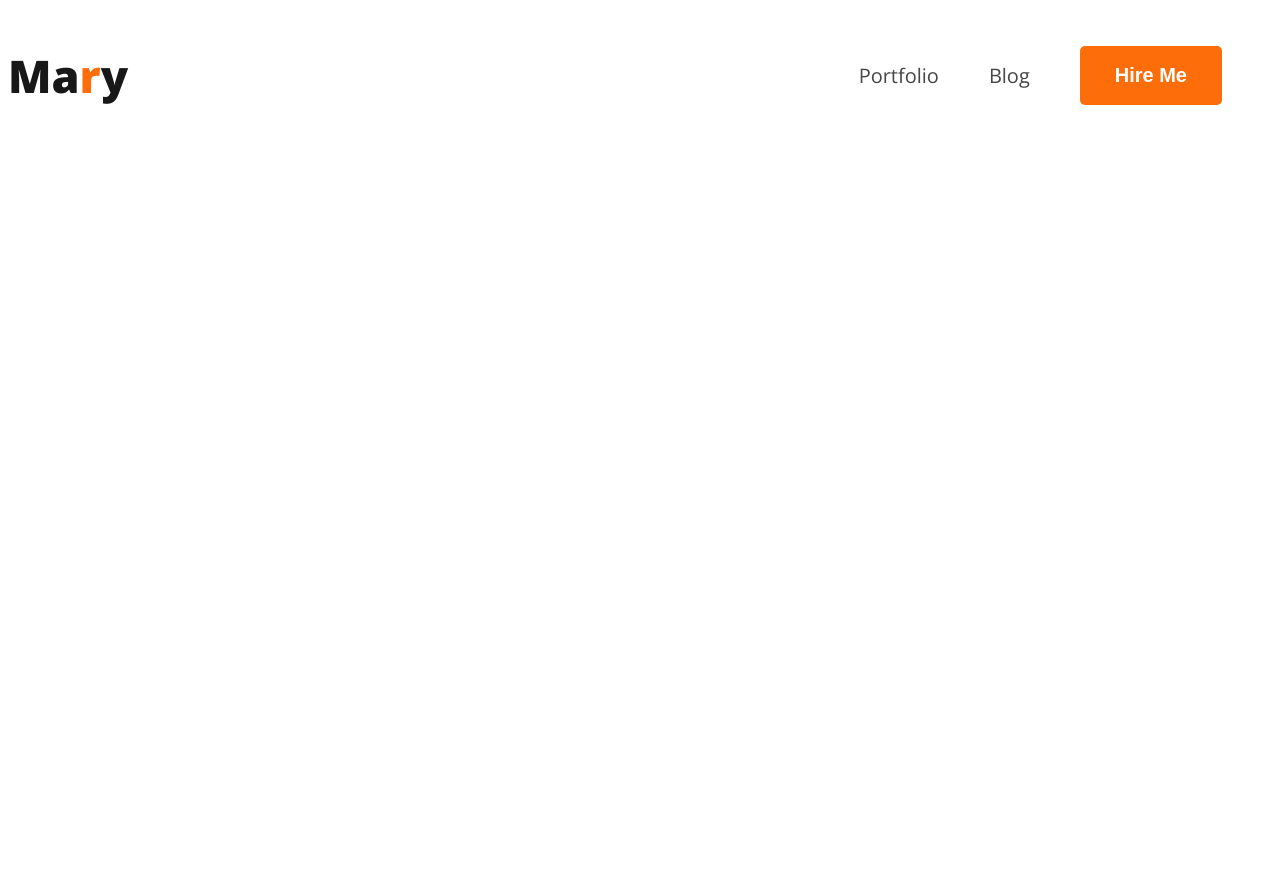
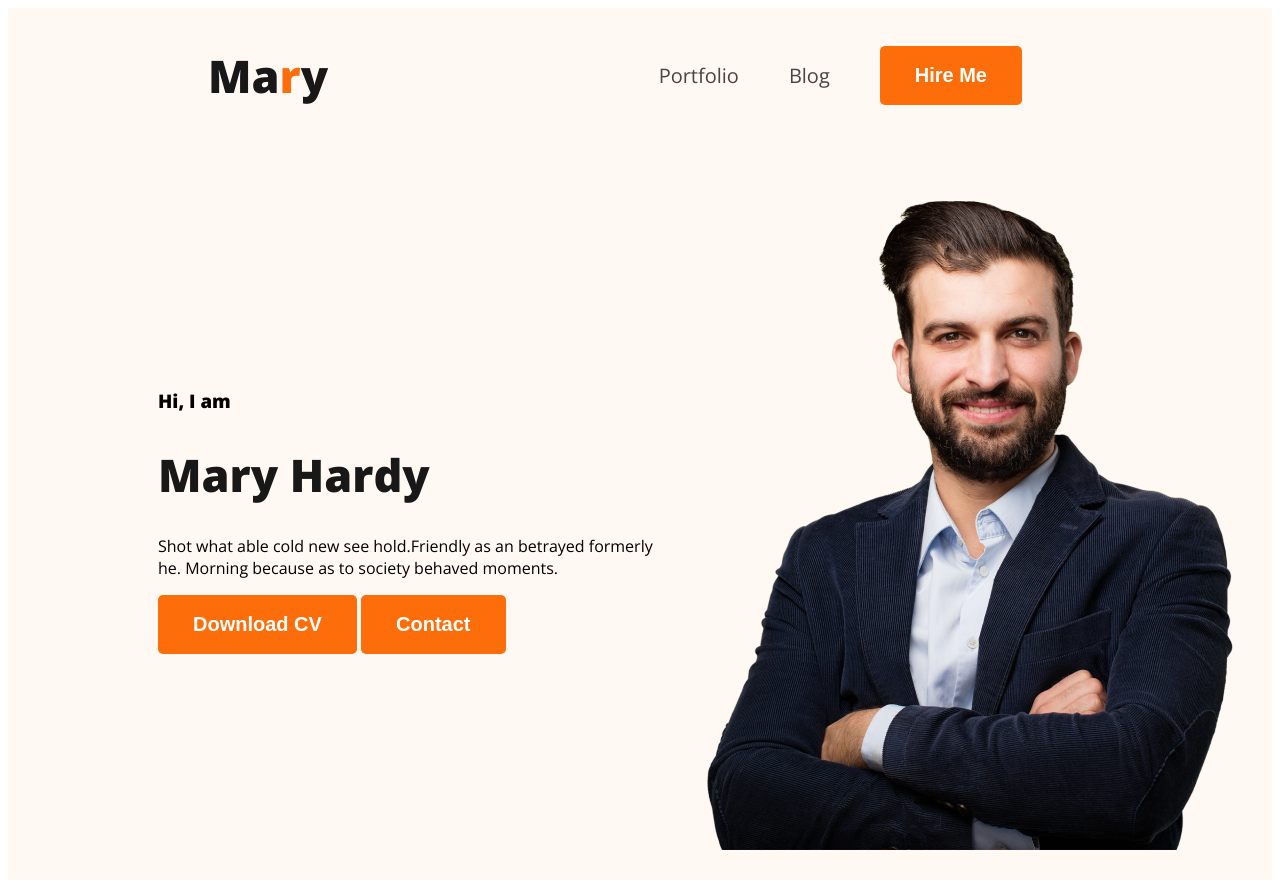
Before and after one commit to Mahmud4M/web-portfolio, a plain HTML site: page index.html in a window 1280 px wide. Before the commit the page ends 800 px from the top, so only its background shows below. Drawn offline with nearby package versions, Linux system fonts and the light colour scheme.

Commit message:
second changed

```diff
--- a/css/style.css
+++ b/css/style.css
@@ -12,11 +12,12 @@ body{
     padding: 18px 35px;
 }
 /* Common css End */
-/* Header css Start */
+/* Nav css Start */
 nav{
     display: flex;
     justify-content: space-between;
     align-items: center;
+    margin: 0 200px;
 }
 .nav-title{
     display: flex;
@@ -40,3 +41,17 @@ font-weight: 800;
 .nav-style{
     color: #FD6E0A;
 }
+/* Nav End */
+/* Header Part Start */
+header{
+    background-color: #FFF8F3;
+}
+.banner{
+    padding: 30px 30px 30px 150px;
+    display: flex;
+    align-items: center;
+}
+/* .profile_pic{ */
+    /* width: 300px; */
+    /* height: 400px; */
+/* } */
--- a/index.html
+++ b/index.html
@@ -20,6 +20,16 @@
                 <li><button class="btn-primary">Hire Me</button></li>
             </ul>
         </nav>
+        <div class="banner">
+            <div class="banner_content">
+                <h3>Hi, I  am</h3>
+                <h1>Mary Hardy</h1>
+                <p>Shot what able cold new see hold.Friendly as an betrayed formerly he. Morning because as to society behaved moments.</p>
+                <button class="btn-primary">Download CV</button>
+                <button class="btn-primary">Contact</button>
+            </div>
+            <img class="profile_pic" src="images/hardy.png" alt="">
+        </div>
     </header>
 
     <main></main>
```
Also changed, not shown: images/developer.png (added), images/hardy.png (added), images/header_bg.png (added), images/icons/facebook.png (added), images/icons/insta.png (added), images/icons/js.png (added), images/icons/mongo.png (added), images/icons/nodejs.png (added), images/icons/react.png (added), images/icons/twitter.png (added).
